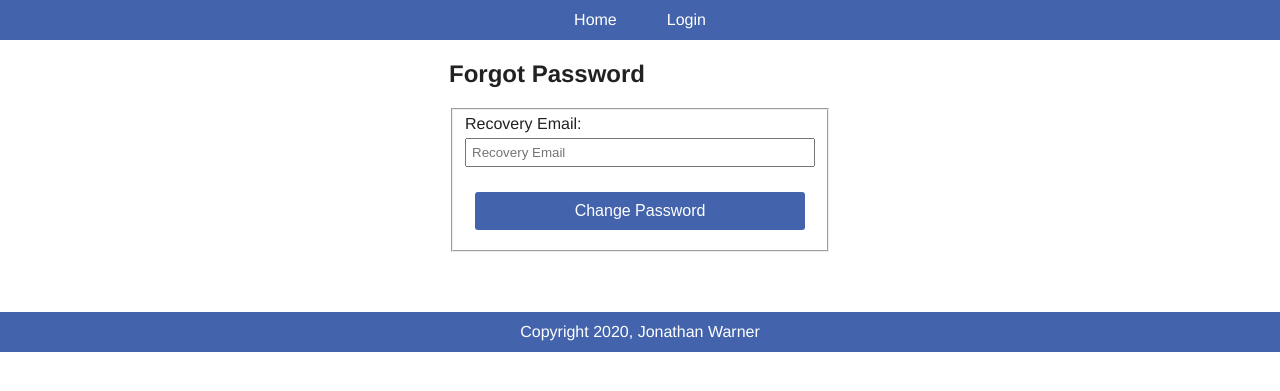
After one commit to jewarner57/MakeOverflow, a Flask app: page /forgot-password in a window 1280 px wide. The commit adds this page. Shown: the top 391 px of the page. Run offline with Flask 2, Linux system fonts and the light colour scheme; some libraries are stand-ins or nearby versions.

Commit message:
feat finished password reset functionality

```diff
--- a/app.py
+++ b/app.py
@@ -193,7 +193,71 @@ def confirm_email(token):
         "email": email
     }
 
-    return render_template("confirm_email.html", **context)
+    return render_template("confirm-email.html", **context)
+
+
+@app.route('/forgot-password', methods=["GET", "POST"])
+def forgot_password():
+    """Show forgot password screen"""
+    if request.method == "POST":
+
+        email = request.form.get("email")
+        confirmation_token = generate_confirmation_token(email)
+
+        user = mongo.db.users.find_one({"email": email})
+
+        if not user["confirmed_email"]:
+            flash("Cannot Reset Password With Unverified Email Address")
+            return render_template("forgot-password.html")
+
+        if user is not None:
+            msg = Message(subject="Reset Your Password for MakeOverflow.",
+                          html=f"""<a href='http://localhost:5000/reset-password/{confirmation_token}'>
+                                    Click Here To Reset Your Password
+                                </a>""",
+                          sender="teedbearjoe@gmail.com",
+                          recipients=[email])
+            mail.send(msg)
+
+        flash("Reset Password Email Sent")
+        return render_template("forgot-password.html")
+
+    else:
+        return render_template("forgot-password.html")
+
+
+@app.route('/reset-password/<token>', methods=["GET", "POST"])
+def reset_password(token):
+    """Allow the user to update their password if they have a valid token."""
+    email = confirm_token(token)
+    user = mongo.db.users.find_one_or_404({"email": email})
+
+    if request.method == "POST":
+
+        password = request.form.get("password")
+        hashed_password = generate_password_hash(password)
+
+        pattern = re.compile("(?=.*\d)(?=.*[a-z])(?=.*[A-Z]).{8,}")
+        passMatch = pattern.match(password)
+
+        if passMatch:
+            mongo.db.users.update_one({
+                "_id": ObjectId(user["_id"])
+            },
+                {
+                '$set': {
+                    'password': hashed_password
+                }
+            })
+
+            return redirect(url_for("login"))
+
+        else:
+
+            flash("Password must be 8 characters long with atleast one uppercase and lowercase letter and one number")
+            return render_template("update-password.html")
+    else:
+        return render_template("update-password.html")
 
 
 def generate_confirmation_token(email):
--- /dev/null
+++ b/templates/forgot-password.html
@@ -0,0 +1,22 @@
+{% extends 'base.html' %}
+{% block content %}
+
+<section>
+    <form method='POST'>
+        <h1>Forgot Password</h1>
+        <fieldset>
+            <div class="form_container">
+                <label for="email">Recovery Email:</label>
+                <input type="email" id="email" name="email" placeholder="Recovery Email" required="true">
+
+                <input type="submit" class="submit" value="Change Password">
+
+                {% for message in get_flashed_messages() %}
+                <p class="errorText">{{message}}</p>
+                {% endfor %}
+            </div>
+        </fieldset>
+    </form>
+</section>
+
+{% endblock content %}
--- a/templates/login.html
+++ b/templates/login.html
@@ -29,6 +29,7 @@
     </form>
 
     <p>Need an account? <a href="/signup">Signup</a></p>
+    <p>Trouble Logging In? <a href="/forgot-password"> Reset Password</a></p>
 </main>
 
 {% endblock content %}
```
Also changed, not shown: templates/update-password.html (added, +22 -0 lines), templates/confirm-email.html (renamed from templates/confirm_email.html).
